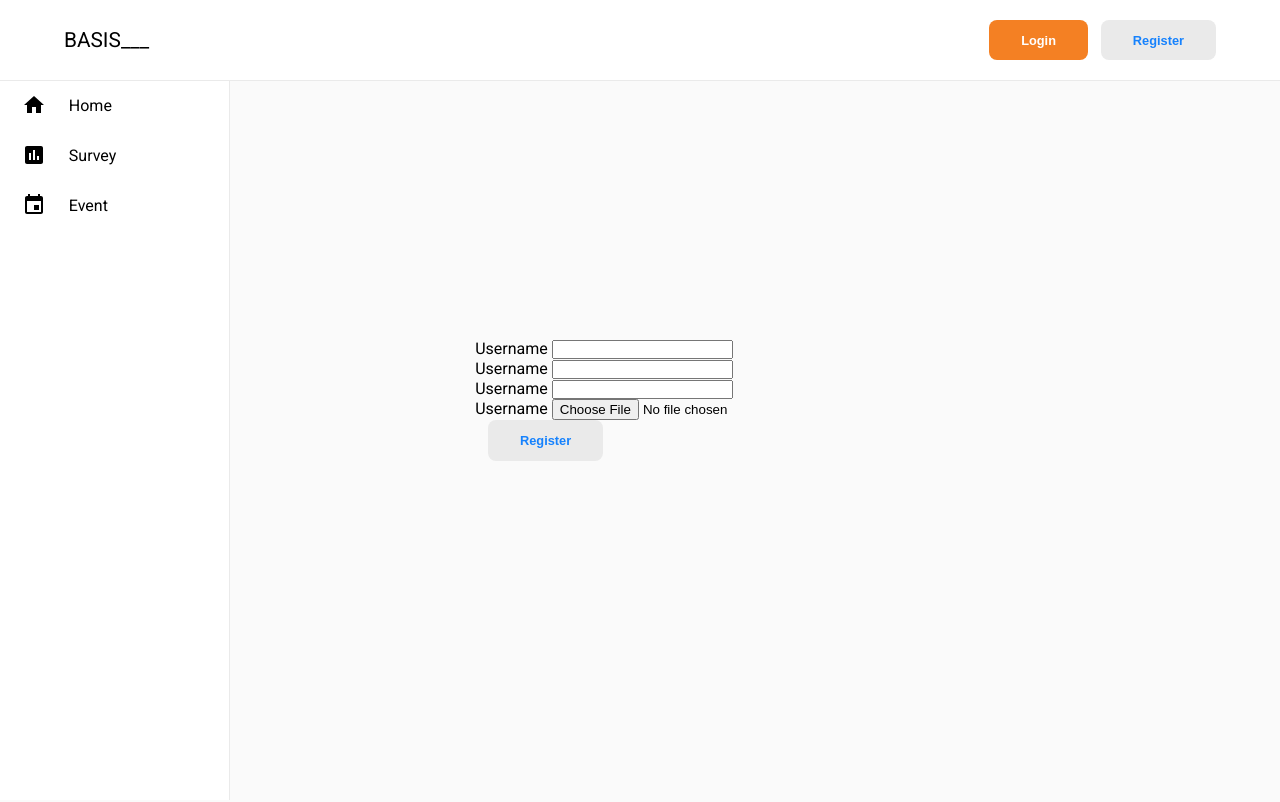
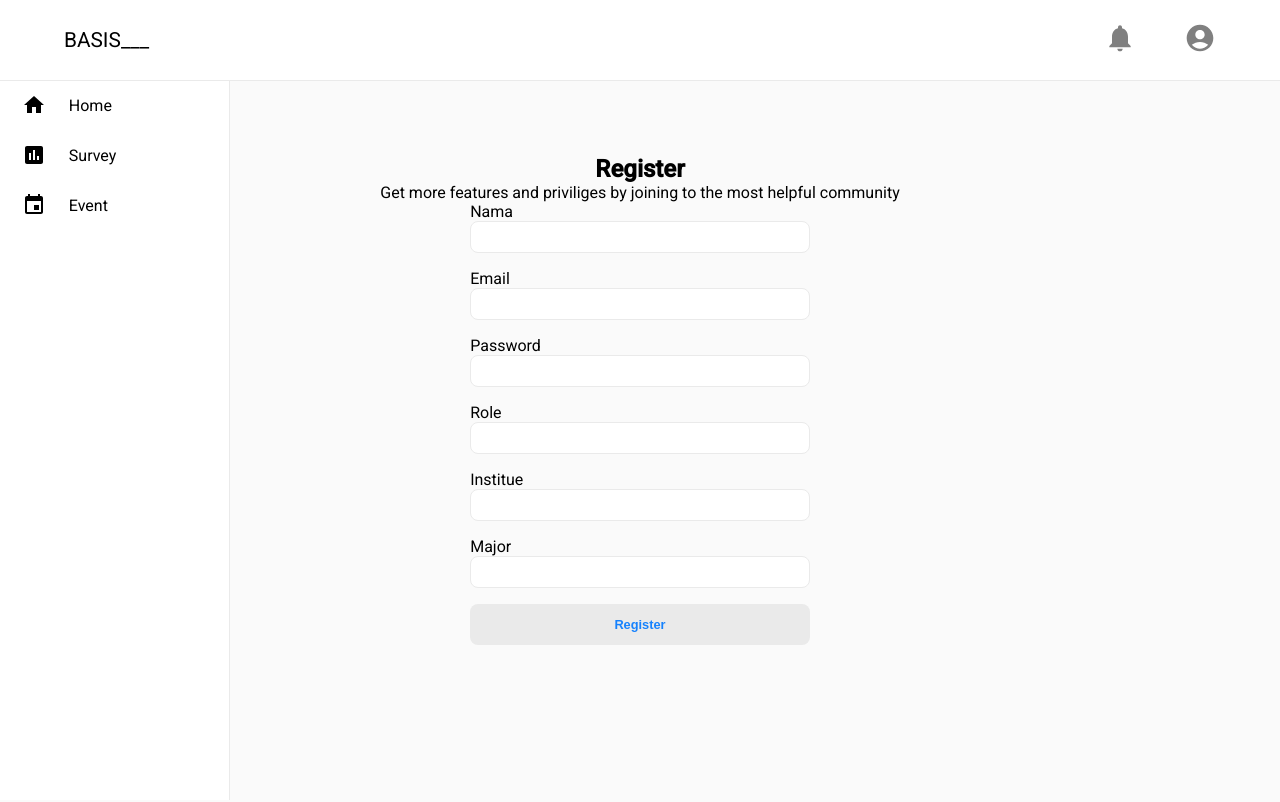
Before and after one commit to rg-km/final-project-engineering-6, a React (Create React App) app in the folder frontend/: page /register in a window 1280 px wide. Shown: the top 802 px of the page. Built offline with nearby package versions, Linux system fonts and the light colour scheme.

Commit message:
feat: Created login & register

```diff
--- a/frontend/src/App.scss
+++ b/frontend/src/App.scss
@@ -66,7 +66,7 @@ body {
 @mixin button($bg, $color) {
   background-color: $bg;
   color: $color;
-  margin-left: 1em;
+  // margin-left: 1em;
   text-decoration: none;
   padding: 0.8rem 2rem;
   border-radius: 0.5rem;
@@ -74,6 +74,7 @@ body {
   font-weight: bold;
   border: none;
   transition: all 0.2s ease;
+  width: 100%;
   cursor: pointer;
   &:hover {
     background: darken($bg, 8%);
--- a/frontend/src/components/FormInput/FormInput.jsx
+++ b/frontend/src/components/FormInput/FormInput.jsx
@@ -1,4 +1,5 @@
 import React, { useState } from "react";
+import "./FormInput.scss";
 
 const FormInput = (props) => {
   const [inputType] = useState(props.type);
--- a/frontend/src/components/FormInput/FormInput.scss
+++ b/frontend/src/components/FormInput/FormInput.scss
@@ -0,0 +1,12 @@
+@import "../../App.scss";
+input {
+  width: 100%;
+  height: 4vh;
+  border: 1px solid $Border;
+  border-radius: 0.5rem;
+  padding: 0.5rem;
+  color: $TitleText;
+  font-size: 1.2rem;
+  background-color: $Light;
+  margin-bottom: 1rem;
+}
--- a/frontend/src/components/Sidebar/Sidebar.scss
+++ b/frontend/src/components/Sidebar/Sidebar.scss
@@ -36,6 +36,7 @@
     background-color: $Border;
     border-right: 2px solid $Primary;
     margin-left: 1px;
+    color: $Primary;
   }
   .row {
     width: 100%;
--- a/frontend/src/components/navbar/Navbar.jsx
+++ b/frontend/src/components/navbar/Navbar.jsx
@@ -10,7 +10,7 @@ import NotificationsIcon from "@mui/icons-material/Notifications";
 
 const Navbar = ({ openSidebar }) => {
   // const [user, setUser] = useState({});
-  const [isLoggedIn, setIsloggedin] = useState(false);
+  const [isLoggedIn, setIsloggedin] = useState(true);
   return (
     <div>
       <header>
@@ -34,7 +34,7 @@ const Navbar = ({ openSidebar }) => {
             </div>
           ) : (
             <div className="link">
-              <Link to="/login">
+              <Link to="/login" className="login">
                 <Button variant={"login"}>Login</Button>
               </Link>
 
--- a/frontend/src/components/navbar/Navbar.scss
+++ b/frontend/src/components/navbar/Navbar.scss
@@ -23,6 +23,9 @@ header {
 
     .link {
       display: flex;
+      .login {
+        margin-right: 1rem;
+      }
       .user a {
         color: $SubTitleText;
         margin-right: 3rem;
--- a/frontend/src/pages/Login/Login.jsx
+++ b/frontend/src/pages/Login/Login.jsx
@@ -8,19 +8,22 @@ const Login = () => {
     console.log(event.target.value);
   }
   return (
-    <form className="login">
+    <div className="form">
+      <h2>Login</h2>
+      <form>
         <div className="input-container">
           <label>Email </label>
-        <FormInput type={"text"} onChange={handleChange} />
+          <FormInput type={"email"} onChange={handleChange} />
         </div>
         <div className="input-container">
           <label>Password </label>
-        <FormInput type={"text"} onChange={handleChange} />
+          <FormInput type={"password"} onChange={handleChange} />
         </div>
         <div className="button-container">
           <Button variant={"login"}>Login</Button>
         </div>
       </form>
+    </div>
   );
 };
 
--- a/frontend/src/pages/Login/Login.scss
+++ b/frontend/src/pages/Login/Login.scss
@@ -1,6 +1,6 @@
 @import "../../App.scss";
 
-.login {
+.form {
   width: 100%;
   height: 100vh;
   display: flex;
--- a/frontend/src/pages/Register/Register.jsx
+++ b/frontend/src/pages/Register/Register.jsx
@@ -9,25 +9,37 @@ const Register = () => {
   }
   return (
     <div className="form">
+      <h2>Register</h2>
+      <p>Get more features and priviliges by joining to the most helpful community</p>
       <form>
         <div className="input-container">
-          <label>Username </label>
+          <label>Nama </label>
           <FormInput type={"text"} onChange={handleChange} />
         </div>
         <div className="input-container">
-          <label>Username </label>
+          <label>Email </label>
+          <FormInput type={"email"} onChange={handleChange} />
+        </div>
+        <div className="input-container">
+          <label>Password </label>
+          <FormInput type={"password"} onChange={handleChange} />
+        </div>
+        <div className="input-container">
+          <label>Role</label>
           <FormInput type={"text"} onChange={handleChange} />
         </div>
         <div className="input-container">
-          <label>Username </label>
+          <label>Institue </label>
           <FormInput type={"text"} onChange={handleChange} />
         </div>
         <div className="input-container">
-          <label>Username </label>
-          <FormInput type={"file"} onChange={handleChange} />
+          <label>Major </label>
+          <FormInput type={"text"} onChange={handleChange} />
         </div>
         <div className="button-container">
-          <Button variant={"regis"}>Register</Button>
+          <Button className="btn" variant={"regis"}>
+            Register
+          </Button>
         </div>
       </form>
     </div>
```
Lines whose indentation alone changed are shown as unchanged.
